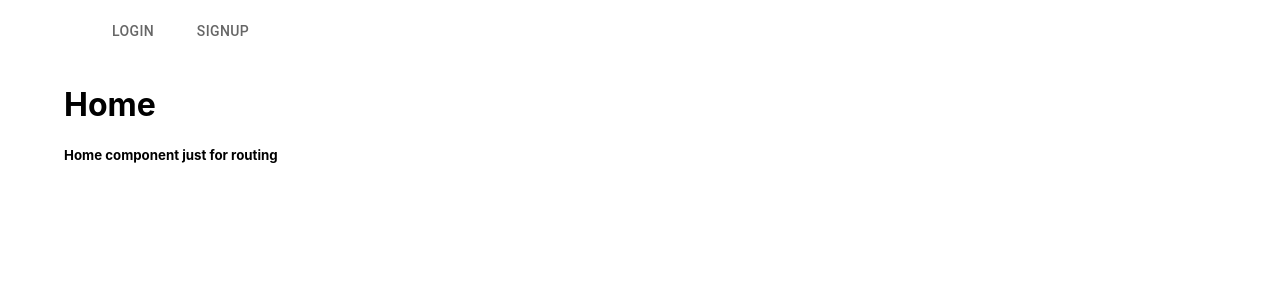
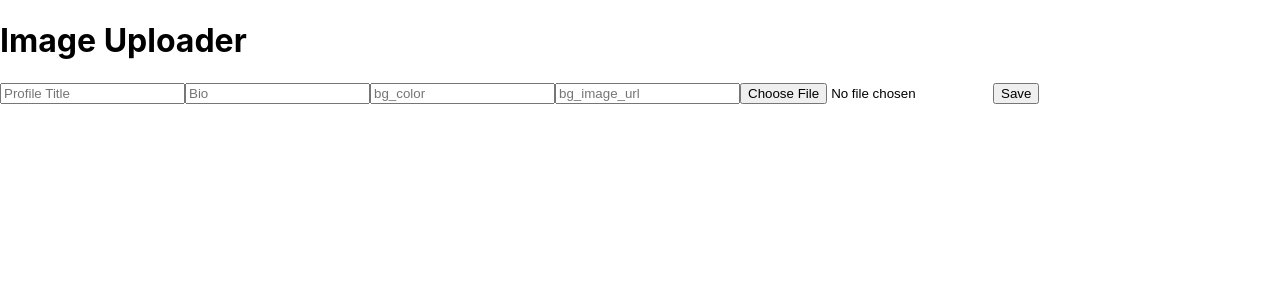
Before and after one commit to teamilink/client, a React (Create React App) app: page / in a window 1280 px wide. Shown: the top 300 px of the page. Built offline with nearby package versions, Linux system fonts and the light colour scheme.

Commit message:
test sending image file to the backend

```diff
--- /dev/null
+++ b/src/components/Attachment.js
@@ -0,0 +1,120 @@
+import React, { useRef, useState } from "react";
+// import { DirectUpload } from "@rails/activestorage";
+
+import {
+  createAppearance,
+  imageUploader,
+} from "../services/appearanceServices";
+
+const Attachment = (props) => {
+  const profile_titleRef = useRef();
+  const bioRef = useRef();
+  const bg_colorRef = useRef();
+  const bg_image_urlRef = useRef();
+  const pictureRef = useRef();
+
+  const [picture, setPicture] = useState(null);
+
+  const handleChange = () => {
+    console.log(pictureRef.current.files);
+    setPicture(pictureRef.current.files[0]);
+  };
+
+  const submitToAPI = (data) => {
+    fetch("http://localhost:4000/dashboard/appearances", {
+      method: "POST",
+      body: data,
+    })
+      .then((response) => response.json())
+      .then((data) => {
+        console.log(data);
+      })
+      .catch((err) => console.log(err));
+  };
+
+  const handleSubmit = (event) => {
+    event.preventDefault();
+    console.log("Attachment component submit clicked!");
+
+    const data = new FormData();
+    data.append("appearance[profile_title]", profile_titleRef.current.value);
+    data.append("appearance[bio]", bioRef.current.value);
+    data.append("appearance[bg_color]", bg_colorRef.current.value);
+    data.append("appearance[bg_image_url]", bg_image_urlRef.current.value);
+    data.append("appearance[picture]", pictureRef.current.files[0]);
+    data.append("appearance[user_id]", 1);
+    submitToAPI(data);
+
+    // createAppearance(formData);
+  };
+  return (
+    <>
+      <h1>Image Uploader</h1>
+      <form onSubmit={handleSubmit}>
+        <input
+          type="text"
+          ref={profile_titleRef}
+          name="profile_title"
+          id="profile_title"
+          placeholder="Profile Title"
+        />
+        <input
+          type="string"
+          ref={bioRef}
+          name="bio"
+          id="bio"
+          placeholder="Bio"
+        />
+        <input
+          type="text"
+          ref={bg_colorRef}
+          name="bg_color"
+          id="bg_color"
+          placeholder="bg_color"
+        />
+        <input
+          type="text"
+          ref={bg_image_urlRef}
+          name="bg_image_url"
+          id="bg_image_url"
+          placeholder="bg_image_url"
+        />
+        <input
+          type="file"
+          id="picture"
+          ref={pictureRef}
+          name="picture"
+          accept="image/*"
+          onChange={handleChange}
+        />
+        <input type="submit" id="submit" value="Save" />
+      </form>
+    </>
+  );
+};
+
+export default Attachment;
+
+// const updated = {
+//   profile_title: profile_titleRef.current.value,
+//   bio: bioRef.current.value,
+//   bg_color: bg_colorRef.current.value,
+//   bg_image_url: bg_image_urlRef.current.value,
+//   user_id: 1,
+//   picture: pictureRef.current.files[0],
+// };
+// console.log(updated);
+
+// createAppearance(updated);
+
+// const formData = new FormData();
+// formData.append("profile_title", profile_titleRef.current.value);
+// formData.append("bio", bioRef.current.value);
+// formData.append("bg_color", bg_colorRef.current.value);
+// formData.append("bg_image_url", bg_image_urlRef.current.value);
+// formData.append("user_id", 1);
+// formData.append("picture", picture);
+
+// for (let p of formData) {
+//   console.log(p);
+// }
--- a/src/index.js
+++ b/src/index.js
@@ -2,10 +2,12 @@ import React from "react";
 import ReactDOM from "react-dom/client";
 import "./index.css";
 import App from "./App";
+import Attachment from "./components/Attachment";
 
 const root = ReactDOM.createRoot(document.getElementById("root"));
 root.render(
   <React.StrictMode>
-    <App />
+    {/* <App /> */}
+    <Attachment />
   </React.StrictMode>
 );
--- /dev/null
+++ b/src/services/appearanceServices.js
@@ -0,0 +1,19 @@
+import iLinkAPI from "../config/api";
+
+export const createAppearance = async (data) => {
+  console.log("createAppearance -service triggered");
+  // console.log("data - profile, bio, url, file...", data);
+  const response = await iLinkAPI.post("/dashboard/appearance", data);
+  console.log("**** createAppearance - response.data ***** ");
+  console.log(response.data);
+
+  return response.data;
+};
+
+export const imageUploader = async (data, id) => {
+  const response = await iLinkAPI.put(`/dashboard/appearance/${id}`, data);
+  console.log("**** imageUploader - response.data ***** ");
+  console.log(response);
+
+  // return response.data;
+};
```
Also changed, not shown: 1 other file (tests, documents, lock files or other folders).
